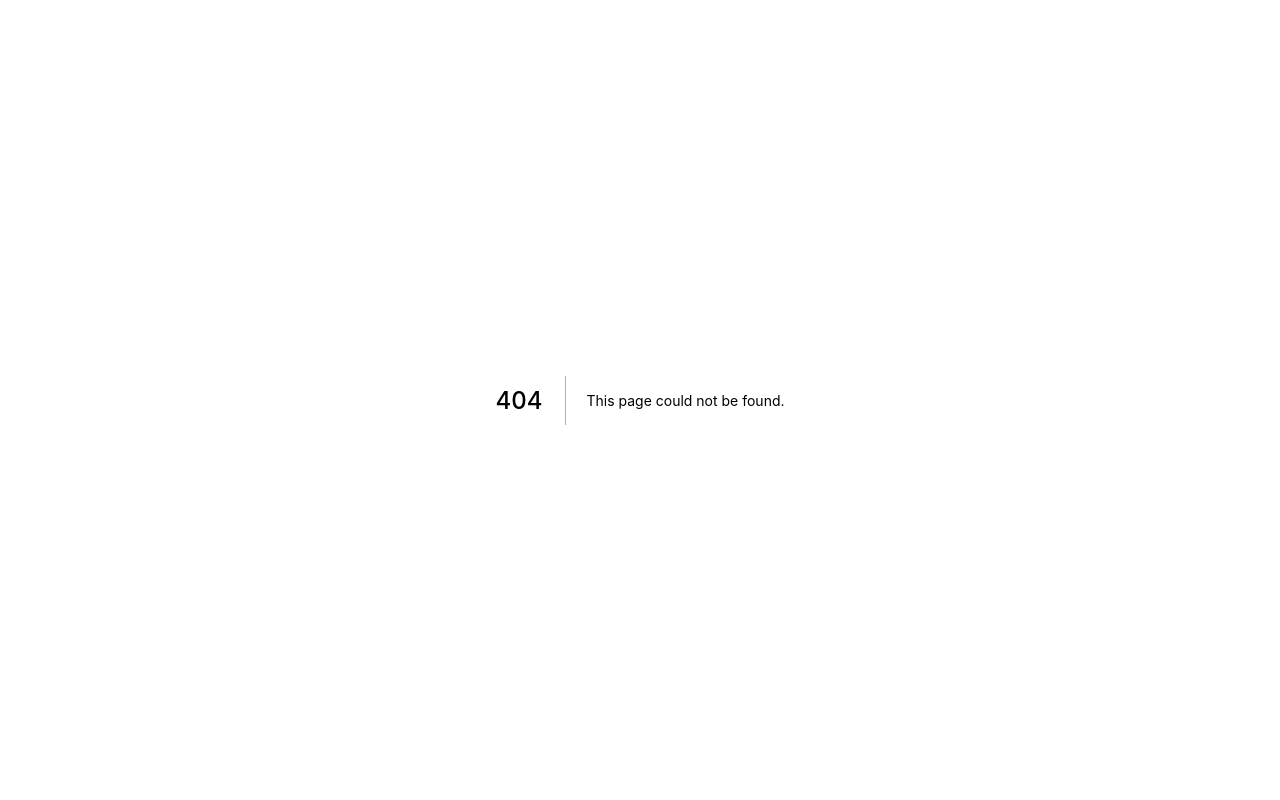
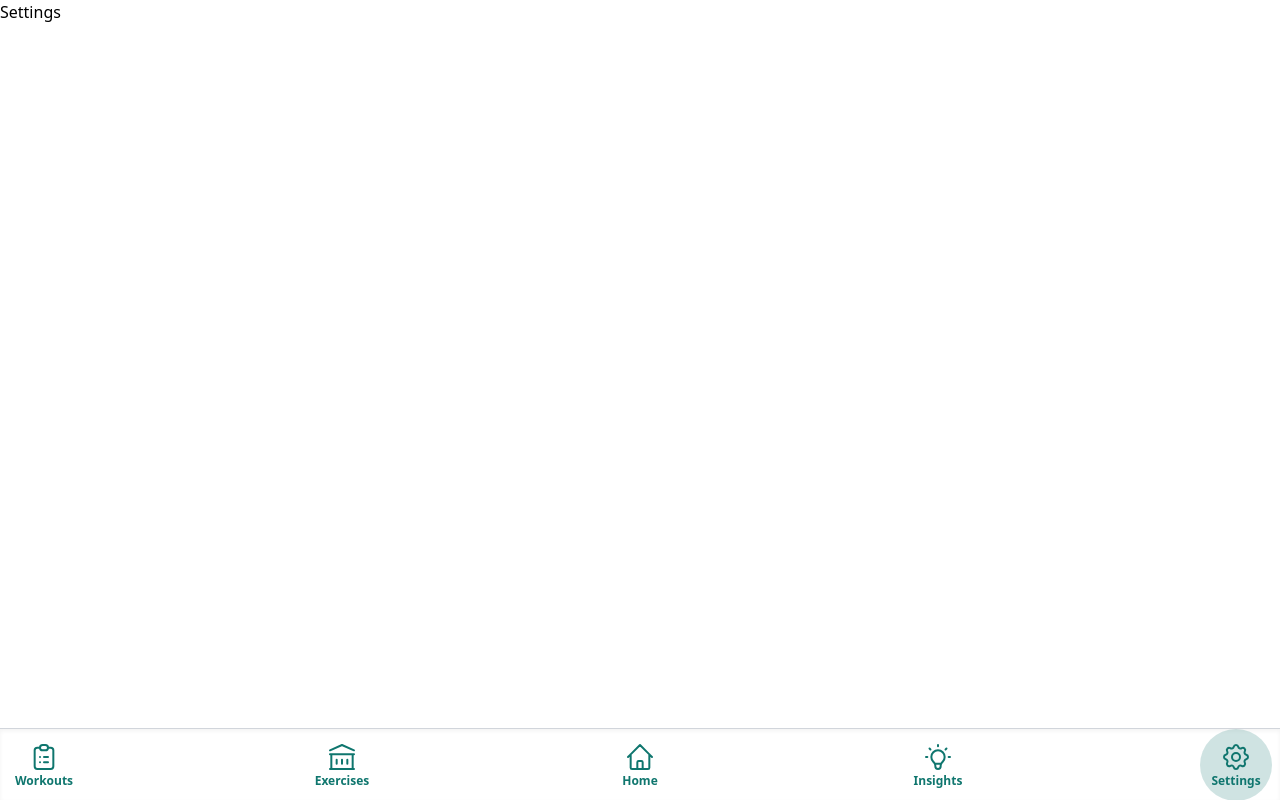
Before and after one commit to joshuasearle/swole, a Next.js app in the folder client/: page /settings in a window 1280 px wide. Before the commit this address had no page. Built offline with nearby package versions, Linux system fonts and the light colour scheme.

Commit message:
Create navbar

```diff
--- /dev/null
+++ b/client/components/Navbar.tsx
@@ -0,0 +1,148 @@
+import { useRouter } from "next/router"
+import React from "react"
+
+const Input: React.FC = () => {
+  const router = useRouter()
+
+  const strokeWidth = 1.5
+  const svgClass = "h-8 w-8"
+
+  const menuItems = [
+    {
+      svg: (
+        <svg
+          xmlns="http://www.w3.org/2000/svg"
+          className={svgClass}
+          fill="none"
+          viewBox="0 0 24 24"
+          stroke="currentColor"
+        >
+          <path
+            strokeLinecap="round"
+            strokeLinejoin="round"
+            strokeWidth={strokeWidth}
+            d="M9 5H7a2 2 0 00-2 2v12a2 2 0 002 2h10a2 2 0 002-2V7a2 2 0 00-2-2h-2M9 5a2 2 0 002 2h2a2 2 0 002-2M9 5a2 2 0 012-2h2a2 2 0 012 2m-3 7h3m-3 4h3m-6-4h.01M9 16h.01"
+          />
+        </svg>
+      ),
+      label: "Workouts",
+      path: "/workouts",
+    },
+    {
+      svg: (
+        <svg
+          xmlns="http://www.w3.org/2000/svg"
+          className={svgClass}
+          fill="none"
+          viewBox="0 0 24 24"
+          stroke="currentColor"
+        >
+          <path
+            strokeLinecap="round"
+            strokeLinejoin="round"
+            strokeWidth={strokeWidth}
+            d="M8 14v3m4-3v3m4-3v3M3 21h18M3 10h18M3 7l9-4 9 4M4 10h16v11H4V10z"
+          />
+        </svg>
+      ),
+      label: "Exercises",
+      path: "/exercises",
+    },
+    {
+      svg: (
+        <svg
+          xmlns="http://www.w3.org/2000/svg"
+          className={svgClass}
+          fill="none"
+          viewBox="0 0 24 24"
+          stroke="currentColor"
+        >
+          <path
+            strokeLinecap="round"
+            strokeLinejoin="round"
+            strokeWidth={strokeWidth}
+            d="M3 12l2-2m0 0l7-7 7 7M5 10v10a1 1 0 001 1h3m10-11l2 2m-2-2v10a1 1 0 01-1 1h-3m-6 0a1 1 0 001-1v-4a1 1 0 011-1h2a1 1 0 011 1v4a1 1 0 001 1m-6 0h6"
+          />
+        </svg>
+      ),
+      label: "Home",
+      path: "/",
+    },
+    {
+      svg: (
+        <svg
+          xmlns="http://www.w3.org/2000/svg"
+          className={svgClass}
+          fill="none"
+          viewBox="0 0 24 24"
+          stroke="currentColor"
+        >
+          <path
+            strokeLinecap="round"
+            strokeLinejoin="round"
+            strokeWidth={strokeWidth}
+            d="M9.663 17h4.673M12 3v1m6.364 1.636l-.707.707M21 12h-1M4 12H3m3.343-5.657l-.707-.707m2.828 9.9a5 5 0 117.072 0l-.548.547A3.374 3.374 0 0014 18.469V19a2 2 0 11-4 0v-.531c0-.895-.356-1.754-.988-2.386l-.548-.547z"
+          />
+        </svg>
+      ),
+      label: "Insights",
+      path: "/insights",
+    },
+    {
+      svg: (
+        <svg
+          xmlns="http://www.w3.org/2000/svg"
+          className={svgClass}
+          fill="none"
+          viewBox="0 0 24 24"
+          stroke="currentColor"
+        >
+          <path
+            strokeLinecap="round"
+            strokeLinejoin="round"
+            strokeWidth={strokeWidth}
+            d="M10.325 4.317c.426-1.756 2.924-1.756 3.35 0a1.724 1.724 0 002.573 1.066c1.543-.94 3.31.826 2.37 2.37a1.724 1.724 0 001.065 2.572c1.756.426 1.756 2.924 0 3.35a1.724 1.724 0 00-1.066 2.573c.94 1.543-.826 3.31-2.37 2.37a1.724 1.724 0 00-2.572 1.065c-.426 1.756-2.924 1.756-3.35 0a1.724 1.724 0 00-2.573-1.066c-1.543.94-3.31-.826-2.37-2.37a1.724 1.724 0 00-1.065-2.572c-1.756-.426-1.756-2.924 0-3.35a1.724 1.724 0 001.066-2.573c-.94-1.543.826-3.31 2.37-2.37.996.608 2.296.07 2.572-1.065z"
+          />
+          <path
+            strokeLinecap="round"
+            strokeLinejoin="round"
+            strokeWidth={strokeWidth}
+            d="M15 12a3 3 0 11-6 0 3 3 0 016 0z"
+          />
+        </svg>
+      ),
+      label: "Settings",
+      path: "/settings",
+    },
+  ]
+
+  return (
+    <>
+      {/* Same size div, but relative positioning so that view div can not go under navbar */}
+      <div className="w-full h-[4.5rem]"></div>
+      <div className="bg-white px-2 shadow-inner text-teal-700 fixed bottom-0 h-[4.5rem] border-t border-gray-300 w-full z-10 flex justify-between items-center">
+        {menuItems.map((item) => {
+          return (
+            <div
+              key={item.label}
+              onClick={() => router.push(item.path)}
+              className="flex flex-col items-center w-[4.5rem] h-[4.5rem] justify-center cursor-pointer"
+            >
+              {item.path === router.pathname ? (
+                <div className="animate-fade-in delay-500 bg-teal-700 opacity-20 absolute w-[4.5rem] h-[4.5rem] rounded-full"></div>
+              ) : (
+                <div className="transform transition duration-500 hover:scale-100 scale-75 hover:bg-teal-700 opacity-20 absolute w-[4.5rem] h-[4.5rem] rounded-full"></div>
+              )}
+              {item.svg}
+              <label className="text-xs text-center font-semibold">
+                {item.label}
+              </label>
+            </div>
+          )
+        })}
+      </div>
+    </>
+  )
+}
+
+export default Input
--- a/client/pages/_app.tsx
+++ b/client/pages/_app.tsx
@@ -7,9 +7,12 @@ import { Provider } from "mobx-react"
 import { ToastContainer } from "react-toastify"
 import "../styles/toastify.css"
 import setup from "../setup/request"
+import Navbar from "../components/Navbar"
+import { useRouter } from "next/router"
 
 function MyApp({ Component, pageProps }: AppProps) {
   const store = useStore(pageProps?.userData)
+  const router = useRouter()
 
   return (
     <Provider store={store}>
@@ -19,7 +22,19 @@ function MyApp({ Component, pageProps }: AppProps) {
           autoClose={4000}
           hideProgressBar={true}
         />
-        <Component {...pageProps} />
+        {/* div that takes up the entire screen */}
+        <div className="h-screen w-full flex flex-col">
+          {/* div that grows when parent div grows */}
+          <div className="h-full w-full flex-grow-1">
+            <Component {...pageProps} />
+          </div>
+          {/* If path is not auth path, navbar that stays constant size */}
+          {["/login", "/register"].includes(router.pathname) ? null : (
+            <div className="flex-grow-0">
+              <Navbar />
+            </div>
+          )}
+        </div>
       </ApolloProvider>
     </Provider>
   )
--- /dev/null
+++ b/client/pages/settings.tsx
@@ -0,0 +1,8 @@
+import type { NextPage } from "next"
+import { observer } from "mobx-react"
+
+const Settings: NextPage = observer(() => {
+  return <div>Settings</div>
+})
+
+export default Settings
--- a/client/tailwind.config.js
+++ b/client/tailwind.config.js
@@ -4,7 +4,17 @@ module.exports = {
     "./components/**/*.{js,ts,jsx,tsx}",
   ],
   theme: {
-    extend: {},
+    extend: {
+      keyframes: {
+        "fade-in": {
+          "0%": { transform: "scale(0.75)", opacity: "0" },
+          "100%": { transform: "scale(1)" },
+        },
+      },
+      animation: {
+        "fade-in": "fade-in 0.5s cubic-bezier(0.4, 0, 0.2, 1) 0.2s normal",
+      },
+    },
   },
   plugins: [require("@tailwindcss/forms")],
 }
```
